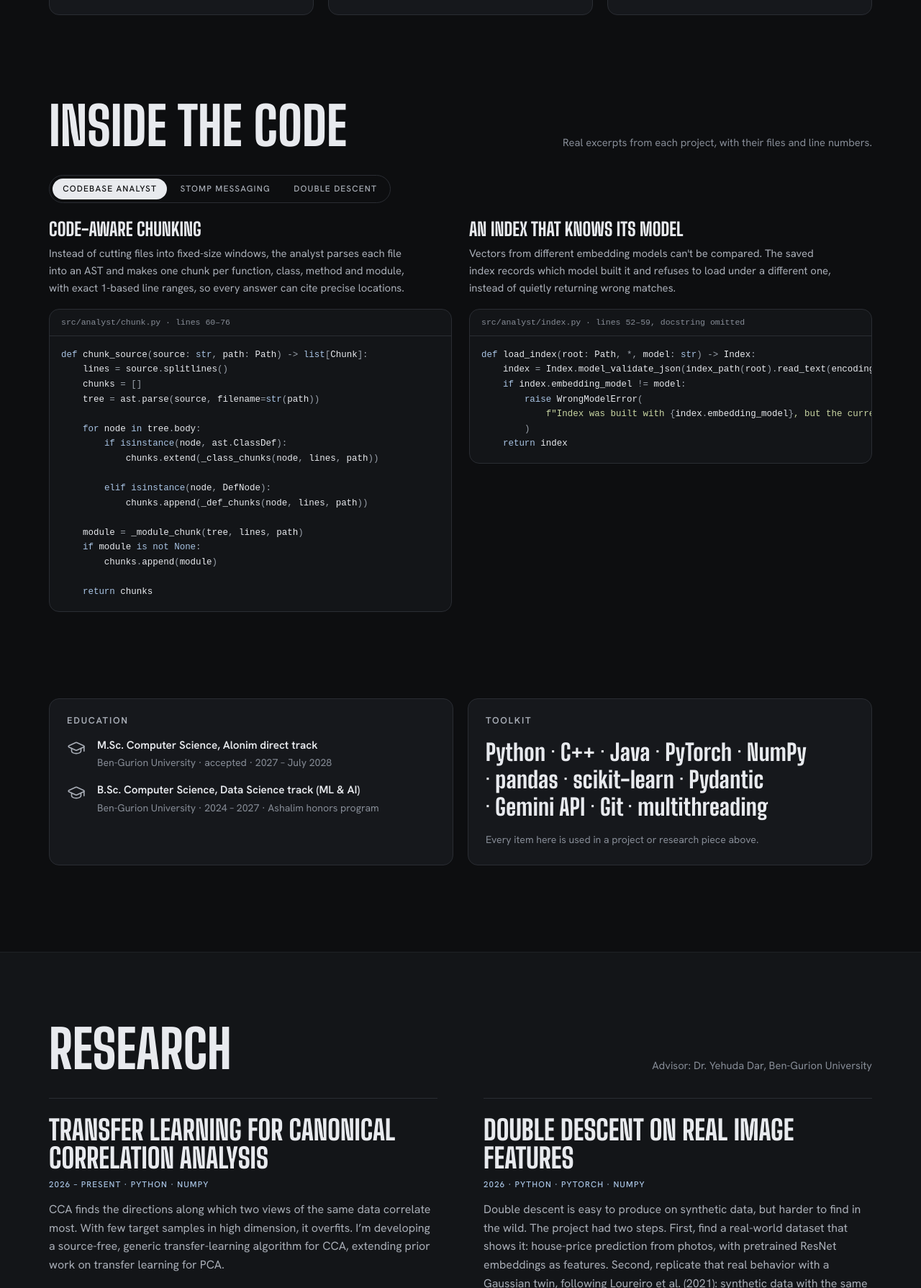
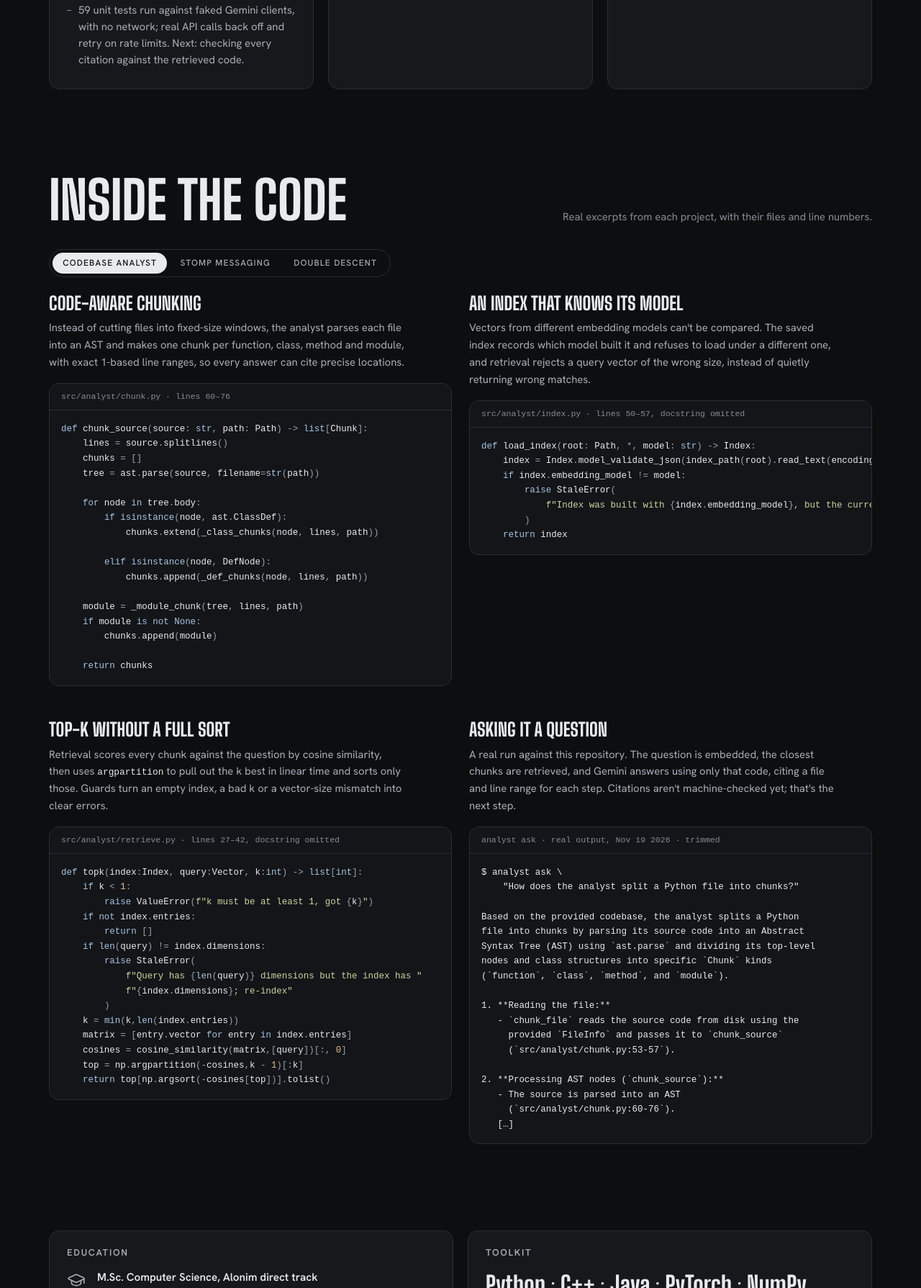
Before and after one commit to oEch0ed/oech0ed.github.io, a plain HTML site: page index.html in a window 1280 px wide. Shown: the part 1842-3631 px from the top of the page at 72% size. Drawn offline with nearby package versions, Linux system fonts and the light colour scheme; a web font is replaced by a local one.

Commit message:
Update Codebase Analyst to match the working pipeline
Co-Authored-By: Claude Opus 5.5 <noreply@anthropic.com>

```diff
--- a/index.html
+++ b/index.html
@@ -114,26 +114,29 @@
                 <rect x="20" y="122" width="96" height="30" rx="6"/><text x="68" y="142">vectors</text>
                 <path d="M68 152v16"/>
                 <rect x="20" y="168" width="96" height="30" rx="6"/><text x="68" y="188">index.json</text>
-                <path d="M116 91h28"/>
-                <rect x="144" y="40" width="236" height="160" rx="8"/>
+                <path d="M116 183h28"/>
+                <rect x="144" y="40" width="246" height="160" rx="8"/>
               </g>
               <g class="art__frames art__code">
-                <text x="158" y="64">def chunk_source(source, path):</text>
-                <text x="158" y="82">    tree = ast.parse(source)</text>
-                <text x="158" y="100">    for node in tree.body:</text>
-                <text x="158" y="118">        ...</text>
-                <text x="158" y="160" class="hi">→ src/analyst/chunk.py:60–76</text>
-                <text x="158" y="180">  kind=function · 1-based lines</text>
+                <text x="156" y="62">q  How does the analyst split</text>
+                <text x="156" y="77">   a Python file into chunks?</text>
+                <text x="156" y="100">top-k by cosine similarity</text>
+                <text x="156" y="118" class="hi">0.731 chunk.py:60–76 chunk_source</text>
+                <text x="156" y="134">0.728 cli.py:49–63   chunk</text>
+                <text x="156" y="150">0.720 chunk.py:18–24 Chunk</text>
+                <text x="156" y="166">0.714 chunk.py:53–57 chunk_file</text>
+                <text x="156" y="188" class="hi">→ answer cites chunk.py:60–76</text>
               </g>
             </svg>
           </figure>
           <div class="card__body">
             <h3>Codebase Analyst</h3>
-            <p class="card__meta">Python · Gemini API · Pydantic · pytest · 2026 · in progress</p>
+            <p class="card__meta">Python · Gemini API · NumPy · Pydantic · Typer · pytest · 2026 · in progress</p>
             <ul class="card__points">
-              <li>An AI agent that answers questions about a codebase, with every claim backed by verified file and line citations.</li>
-              <li>AST-based chunker splits each file into function, class, method and module chunks with exact line ranges, so answers can cite precise locations.</li>
-              <li>Batched Gemini embeddings and a saved index that refuses to load if the embedding model changed. Strictly typed (mypy strict) and unit-tested; retrieval and the answering agent are next.</li>
+              <li>A command-line tool that answers questions about a Python codebase: <code>analyst index</code> embeds the repo once, <code>analyst ask</code> retrieves the most relevant code and has Gemini answer from it, citing files and line ranges.</li>
+              <li>AST-based chunker splits each file into function, class, method and module chunks with exact line ranges, so answers can point at precise locations.</li>
+              <li>Cosine-similarity top-k retrieval over a saved index that records its embedding model and vector size, and refuses queries that don't match.</li>
+              <li>59 unit tests run against faked Gemini clients, with no network; real API calls back off and retry on rate limits. Next: checking every citation against the retrieved code.</li>
             </ul>
           </div>
         </article>
@@ -229,16 +232,63 @@
         </article>
         <article class="snip">
           <h3>An index that knows its model</h3>
-          <p>Vectors from different embedding models can&#x27;t be compared. The saved index records which model built it and refuses to load under a different one, instead of quietly returning wrong matches.</p>
+          <p>Vectors from different embedding models can&#x27;t be compared. The saved index records which model built it and refuses to load under a different one, and retrieval rejects a query vector of the wrong size, instead of quietly returning wrong matches.</p>
           <figure class="code">
-            <figcaption>src/analyst/index.py · lines 52–59, docstring omitted</figcaption>
+            <figcaption>src/analyst/index.py · lines 50–57, docstring omitted</figcaption>
             <pre tabindex="0"><code class="language-python">def load_index(root: Path, *, model: str) -&gt; Index:
     index = Index.model_validate_json(index_path(root).read_text(encoding=&quot;utf-8&quot;))
     if index.embedding_model != model:
-        raise WrongModelError(
+        raise StaleError(
             f&quot;Index was built with {index.embedding_model}, but the current model is {model}; re-index&quot;
         )
     return index</code></pre>
+          </figure>
+        </article>
+        <article class="snip">
+          <h3>Top-k without a full sort</h3>
+          <p>Retrieval scores every chunk against the question by cosine similarity, then uses <code>argpartition</code> to pull out the k best in linear time and sorts only those. Guards turn an empty index, a bad k or a vector-size mismatch into clear errors.</p>
+          <figure class="code">
+            <figcaption>src/analyst/retrieve.py · lines 27–42, docstring omitted</figcaption>
+            <pre tabindex="0"><code class="language-python">def topk(index:Index, query:Vector, k:int) -&gt; list[int]:
+    if k &lt; 1:
+        raise ValueError(f&quot;k must be at least 1, got {k}&quot;)
+    if not index.entries:
+        return []
+    if len(query) != index.dimensions:
+        raise StaleError(
+            f&quot;Query has {len(query)} dimensions but the index has &quot;
+            f&quot;{index.dimensions}; re-index&quot;
+        )
+    k = min(k,len(index.entries))
+    matrix = [entry.vector for entry in index.entries]
+    cosines = cosine_similarity(matrix,[query])[:, 0]
+    top = np.argpartition(-cosines,k - 1)[:k]
+    return top[np.argsort(-cosines[top])].tolist()</code></pre>
+          </figure>
+        </article>
+        <article class="snip">
+          <h3>Asking it a question</h3>
+          <p>A real run against this repository. The question is embedded, the closest chunks are retrieved, and Gemini answers using only that code, citing a file and line range for each step. Citations aren&#x27;t machine-checked yet; that&#x27;s the next step.</p>
+          <figure class="code">
+            <figcaption>analyst ask · real output, Nov 19 2026 · trimmed</figcaption>
+            <pre tabindex="0"><code>$ analyst ask \
+    &quot;How does the analyst split a Python file into chunks?&quot;
+
+Based on the provided codebase, the analyst splits a Python
+file into chunks by parsing its source code into an Abstract
+Syntax Tree (AST) using `ast.parse` and dividing its top-level
+nodes and class structures into specific `Chunk` kinds
+(`function`, `class`, `method`, and `module`).
+
+1. **Reading the file:**
+   - `chunk_file` reads the source code from disk using the
+     provided `FileInfo` and passes it to `chunk_source`
+     (`src/analyst/chunk.py:53-57`).
+
+2. **Processing AST nodes (`chunk_source`):**
+   - The source is parsed into an AST
+     (`src/analyst/chunk.py:60-76`).
+   […]</code></pre>
           </figure>
         </article>
       </div>
--- a/styles.css
+++ b/styles.css
@@ -178,6 +178,7 @@ ul, ol { padding: 0; list-style: none; }
 .card h3 { font: 800 1.9rem/1 var(--display); text-transform: uppercase; letter-spacing: .005em; }
 .card__meta { font: 500 .72rem/1.4 var(--body); letter-spacing: .1em; text-transform: uppercase; color: var(--steel); }
 .card__points { display: grid; gap: 10px; margin-top: 6px; color: var(--ink-2); font-size: .93rem; line-height: 1.55; }
+.card__points code, .snip > p code { font: 400 .86em var(--mono); color: var(--ink); font-variant-ligatures: none; }
 .card__points li { padding-left: 16px; position: relative; }
 .card__points li::before { content: ""; position: absolute; left: 0; top: .72em; width: 6px; height: 1px; background: var(--ink-3); }
 .card__note { font-size: .78rem; color: var(--ink-3); margin-top: 4px; }
```
